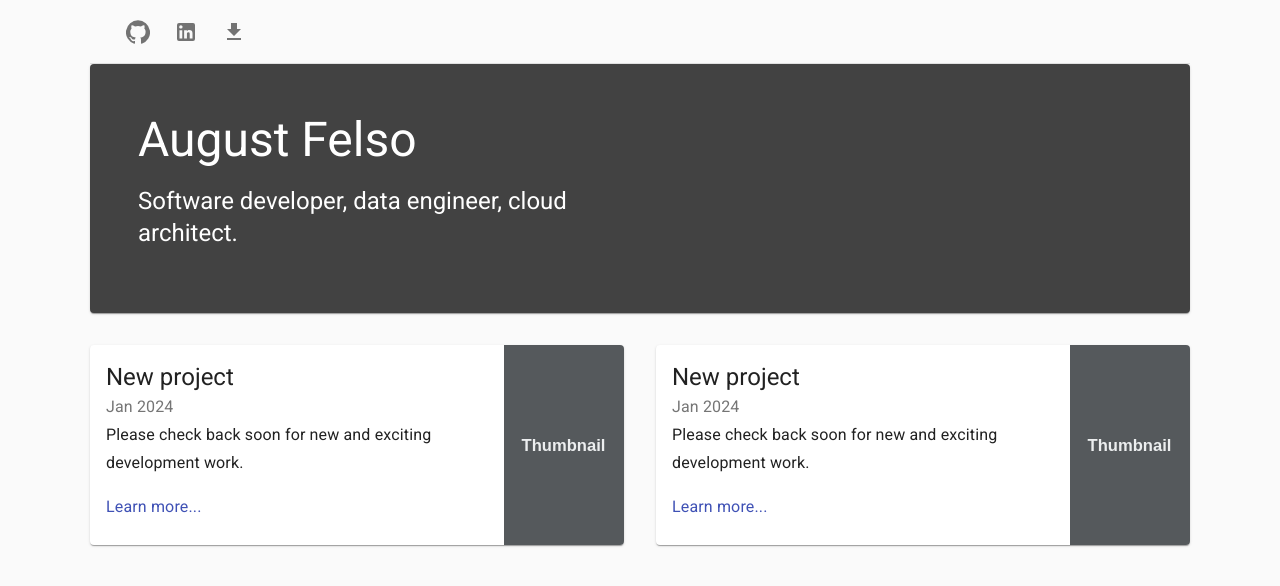
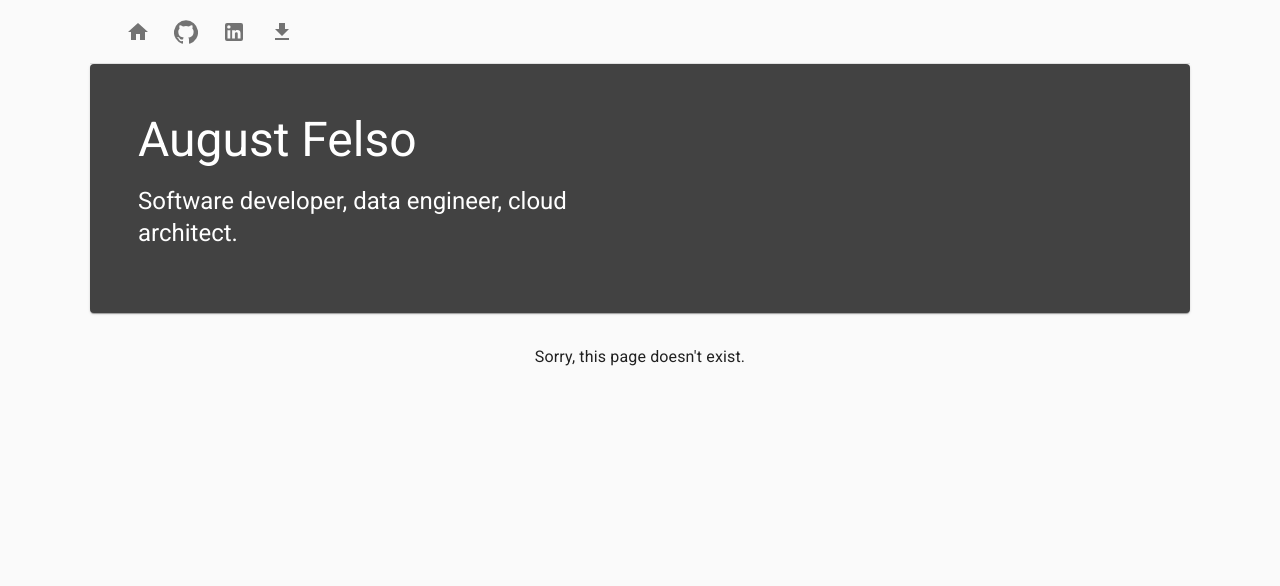
Before and after one commit to amfelso/amfelso.github.io, a React (Create React App) app: page /project/1 in a window 1280 px wide. Shown: the top 586 px of the page. Built offline with nearby package versions, Linux system fonts and the light colour scheme.

Commit message:
Add basic routing

```diff
--- a/package.json
+++ b/package.json
@@ -12,6 +12,7 @@
     "@mui/material": "^5.15.2",
     "react": "^18.2.0",
     "react-dom": "^18.2.0",
+    "react-router-dom": "^6.21.1",
     "react-scripts": "5.0.1"
   },
   "scripts": {
--- a/src/App.js
+++ b/src/App.js
@@ -1,10 +1,11 @@
 import React from 'react';
+import { Routes, Route } from "react-router-dom"
 import PropTypes from 'prop-types';
 import { withStyles } from '@material-ui/core/styles';
 import CssBaseline from '@material-ui/core/CssBaseline';
 import CustomToolbar from './components/CustomToolbar.js'
-import Banner from './components/Banner.js'
-import ProjectGrid from './components/ProjectGrid.js';
+import Home from './pages/Home.js';
+import Error from './pages/Error.js';
 
 const styles = theme => ({
   layout: {
@@ -27,10 +28,10 @@ function App(props) {
       <CssBaseline />
       <div className={classes.layout}>
         <CustomToolbar />
-        <main>
-          <Banner />
-          <ProjectGrid />
-        </main>
+        <Routes>
+          <Route path="/" element={<Home />} />
+          <Route path="*" element={<Error />} />
+        </Routes>
       </div>
     </React.Fragment>
   );
--- a/src/components/CustomToolbar.js
+++ b/src/components/CustomToolbar.js
@@ -1,7 +1,9 @@
+import { Link } from 'react-router-dom'
 import PropTypes from 'prop-types';
 import { withStyles } from '@material-ui/core/styles';
 import Toolbar from '@material-ui/core/Toolbar';
 import IconButton from '@material-ui/core/IconButton';
+import HomeIcon from '@mui/icons-material/Home';
 import FileDownloadIcon from '@mui/icons-material/FileDownload';
 import { GitHub, LinkedIn } from '@material-ui/icons';
 
@@ -16,6 +18,9 @@ function CustomToolbar(props) {
 
     return (
         <Toolbar className={classes.toolbarMain}>
+            <IconButton component={Link} to="/">
+                <HomeIcon />
+            </IconButton>
             <IconButton onClick={() => window.open('https://github.com/amfelso', '_blank')}>
                 <GitHub />
             </IconButton>
--- a/src/index.js
+++ b/src/index.js
@@ -1,10 +1,11 @@
 import React from 'react';
 import ReactDOM from 'react-dom/client';
+import { BrowserRouter } from 'react-router-dom'
 import App from './App';
 
 const root = ReactDOM.createRoot(document.getElementById('root'));
 root.render(
-  <React.StrictMode>
+  <BrowserRouter>
     <App />
-  </React.StrictMode>
+  </BrowserRouter>
 );
--- /dev/null
+++ b/src/pages/Error.js
@@ -0,0 +1,18 @@
+import React from 'react';
+import Banner from '../components/Banner.js'
+import { Typography } from '@material-ui/core';
+
+function Error(props) {
+  const { classes } = props;
+
+  return (
+        <main>
+          <Banner />
+          <Typography align='center'>
+              Sorry, this page doesn't exist.
+          </Typography>
+        </main>
+  );
+}
+
+export default Error;
--- /dev/null
+++ b/src/pages/Home.js
@@ -0,0 +1,16 @@
+import React from 'react';
+import Banner from '../components/Banner.js'
+import ProjectGrid from '../components/ProjectGrid.js';
+
+function Home(props) {
+  const { classes } = props;
+
+  return (
+        <main>
+          <Banner />
+          <ProjectGrid />
+        </main>
+  );
+}
+
+export default Home;
```
Also changed, not shown: 1 other file (tests, documents, lock files or other folders).
